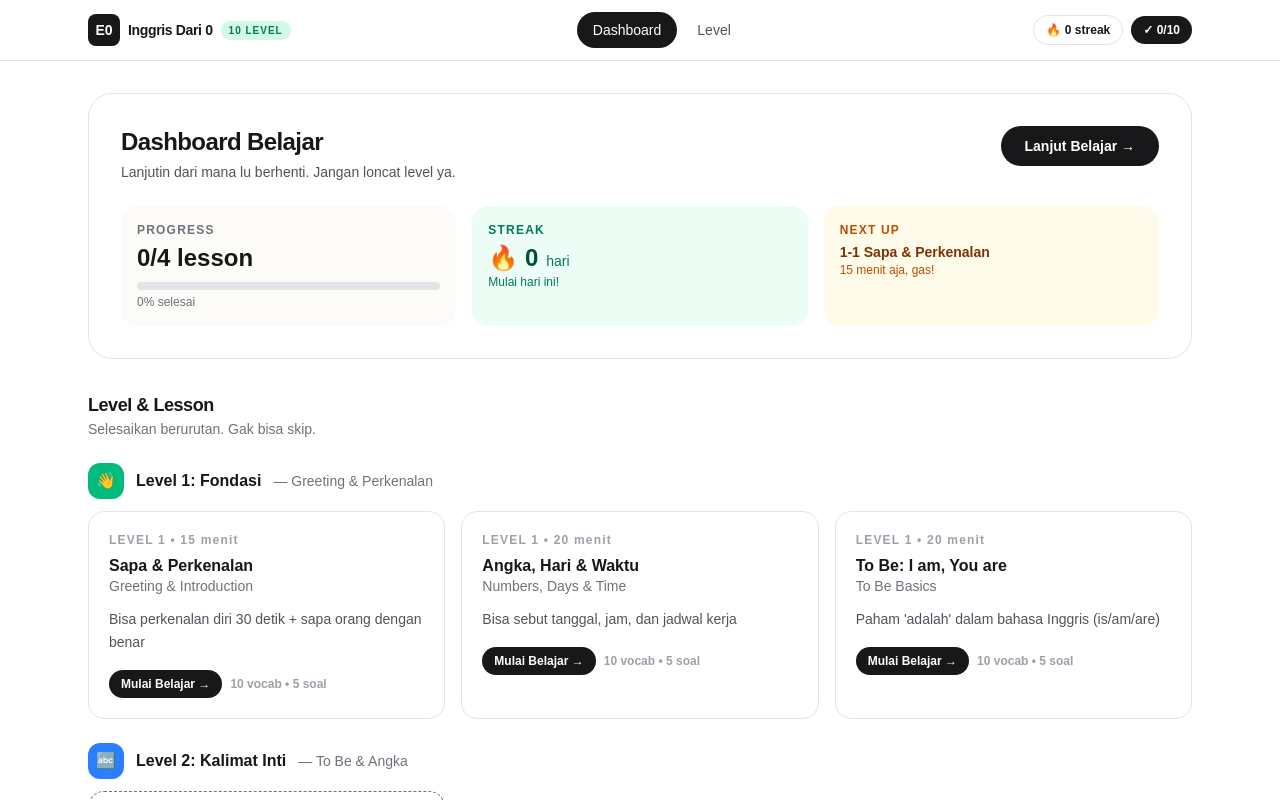
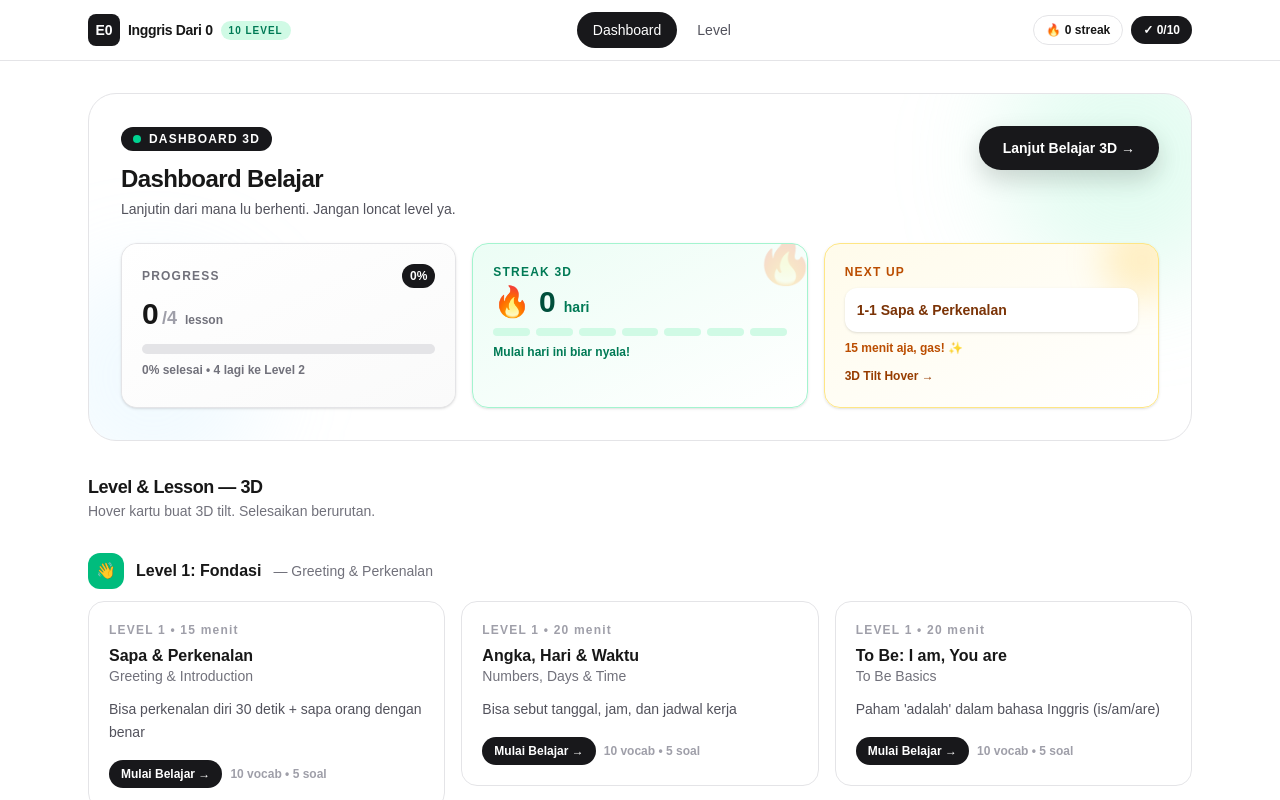
Before and after one commit to FarhanWidopratama/inggris, a Next.js app: page /dashboard in a window 1280 px wide. Shown: the top 800 px of the page. Built offline with nearby package versions, Linux system fonts and the light colour scheme.

Commit message:
feat: Dashboard 3D + Hero premium tweak (rings/spheres, streak 3D, progress anim)

```diff
--- a/src/app/dashboard/page.tsx
+++ b/src/app/dashboard/page.tsx
@@ -6,6 +6,7 @@ import LessonCard from "@/components/LessonCard";
 import { loadProgress } from "@/lib/progress";
 import type { UserProgress } from "@/lib/types";
 import Link from "next/link";
+import { motion, AnimatePresence } from "framer-motion";
 
 export default function DashboardPage() {
   const [progress, setProgress] = useState<UserProgress | null>(null);
@@ -21,113 +22,189 @@ export default function DashboardPage() {
     };
   }, []);
 
-  if (!progress) return <div className="p-8 text-center text-sm text-zinc-500">Loading...</div>;
+  if (!progress) return <div className="p-8 text-center text-sm text-zinc-500">Loading 3D Dashboard...</div>;
 
   const completedCount = progress.completedLessons.length;
   const total = lessons.length;
   const pct = Math.round((completedCount / total) * 100);
+  const level1Done = ["1-1", "1-2", "1-3"].every((id) => progress.completedLessons.includes(id));
 
-  // Lock logic: Level 2+ locked until previous level done
-  // For MVP: only Level 1 lessons unlocked, Level 2 locked unless 1-1,1-2,1-3 done
-  const level1Done = ["1-1", "1-2", "1-3"].every((id) => progress.completedLessons.includes(id));
+  const nextLessonLabel =
+    !progress.completedLessons.includes("1-1")
+      ? "1-1 Sapa & Perkenalan"
+      : !progress.completedLessons.includes("1-2")
+        ? "1-2 Angka, Hari & Waktu"
+        : !progress.completedLessons.includes("1-3")
+          ? "1-3 To Be: I am..."
+          : "2-1 This/That (kebuka!)";
 
   return (
     <div className="mx-auto max-w-6xl px-4 py-8 sm:px-6">
-      {/* Header */}
-      <div className="rounded-[24px] border border-zinc-200 bg-white p-6 sm:p-8">
-        <div className="flex flex-wrap items-start justify-between gap-4">
+      {/* Header 3D */}
+      <motion.div
+        initial={{ opacity: 0, y: 20 }}
+        animate={{ opacity: 1, y: 0 }}
+        transition={{ duration: 0.6, ease: [0.22, 1, 0.36, 1] }}
+        className="relative overflow-hidden rounded-[28px] border border-zinc-200 bg-white p-6 sm:p-8"
+        style={{ perspective: 1200 }}
+      >
+        {/* bg orbs */}
+        <div className="pointer-events-none absolute -right-16 -top-16 h-64 w-64 rounded-full bg-emerald-200/30 blur-[50px]" />
+        <div className="pointer-events-none absolute -left-12 -bottom-12 h-56 w-56 rounded-full bg-sky-200/20 blur-[45px]" />
+
+        <div className="relative flex flex-wrap items-start justify-between gap-4">
           <div>
-            <h1 className="text-2xl font-extrabold tracking-tight">Dashboard Belajar</h1>
+            <motion.div initial={{ scale: 0.9, opacity: 0 }} animate={{ scale: 1, opacity: 1 }} transition={{ delay: 0.2 }} className="inline-flex items-center gap-2 rounded-full bg-zinc-900 px-3 py-1 text-xs font-black tracking-widest text-white">
+              <span className="h-2 w-2 animate-pulse rounded-full bg-emerald-400" /> DASHBOARD 3D
+            </motion.div>
+            <h1 className="mt-3 text-2xl font-black tracking-tight">Dashboard Belajar</h1>
             <p className="mt-1 text-sm text-zinc-600">Lanjutin dari mana lu berhenti. Jangan loncat level ya.</p>
           </div>
-          <Link href="/learn/1-1" className="rounded-full bg-zinc-900 px-6 py-2.5 text-sm font-bold text-white hover:bg-black">
-            Lanjut Belajar →
-          </Link>
+          <motion.div whileHover={{ scale: 1.04, rotate: 0.6 }} whileTap={{ scale: 0.97 }}>
+            <Link href="/learn/1-1" className="inline-flex rounded-full bg-zinc-900 px-6 py-3 text-sm font-black text-white shadow-[0_10px_24px_rgba(0,0,0,0.16)] hover:bg-black">
+              Lanjut Belajar 3D →
+            </Link>
+          </motion.div>
         </div>
 
-        <div className="mt-6 grid gap-4 sm:grid-cols-3">
-          <div className="rounded-2xl bg-[#fcfbf8] p-4">
-            <div className="text-xs font-bold tracking-widest text-zinc-500">PROGRESS</div>
-            <div className="mt-1 text-2xl font-extrabold">{completedCount}/{total} lesson</div>
-            <div className="mt-2 h-2 overflow-hidden rounded-full bg-zinc-200">
-              <div className="h-full bg-zinc-900 transition-all" style={{ width: `${pct}%` }} />
+        <div className="relative mt-6 grid gap-4 sm:grid-cols-3" style={{ perspective: 1000 }}>
+          {/* PROGRESS 3D */}
+          <motion.div
+            whileHover={{ y: -6, rotateX: 4, rotateY: -3, scale: 1.02 }}
+            transition={{ type: "spring", stiffness: 300, damping: 18 }}
+            style={{ transformStyle: "preserve-3d" }}
+            className="relative overflow-hidden rounded-2xl border border-zinc-200 bg-[#fcfbf8] p-5 shadow-sm"
+          >
+            <div className="absolute inset-0 bg-gradient-to-br from-white to-zinc-50" />
+            <div className="relative">
+              <div className="flex items-center justify-between">
+                <span className="text-xs font-black tracking-widest text-zinc-500">PROGRESS</span>
+                <motion.span animate={{ scale: [1, 1.08, 1] }} transition={{ duration: 2, repeat: Infinity }} className="rounded-full bg-zinc-900 px-2 py-1 text-xs font-black text-white">{pct}%</motion.span>
+              </div>
+              <div className="mt-2 flex items-baseline gap-1">
+                <motion.span key={completedCount} initial={{ scale: 0.8 }} animate={{ scale: 1 }} className="text-3xl font-black tracking-tight">{completedCount}</motion.span>
+                <span className="text-lg font-bold text-zinc-400">/{total}</span>
+                <span className="ml-1 text-xs font-bold text-zinc-500">lesson</span>
+              </div>
+              <div className="mt-3 h-2.5 overflow-hidden rounded-full bg-zinc-200">
+                <motion.div initial={{ width: 0 }} animate={{ width: `${pct}%` }} transition={{ duration: 1.2, ease: [0.22, 1, 0.36, 1], delay: 0.3 }} className="h-full rounded-full bg-gradient-to-r from-emerald-500 to-sky-500" />
+              </div>
+              <div className="mt-2 text-xs font-semibold text-zinc-500">{pct}% selesai • {total - completedCount} lagi ke Level 2</div>
             </div>
-            <div className="mt-1 text-xs text-zinc-500">{pct}% selesai</div>
-          </div>
-          <div className="rounded-2xl bg-emerald-50 p-4">
-            <div className="text-xs font-bold tracking-widest text-emerald-700">STREAK</div>
-            <div className="mt-1 flex items-baseline gap-2">
-              <span className="text-2xl font-extrabold text-emerald-900">🔥 {progress.streak}</span>
-              <span className="text-sm text-emerald-700">hari</span>
+          </motion.div>
+
+          {/* STREAK 3D */}
+          <motion.div
+            whileHover={{ y: -6, rotateX: 4, rotateY: 3, scale: 1.02 }}
+            transition={{ type: "spring", stiffness: 300, damping: 18 }}
+            style={{ transformStyle: "preserve-3d" }}
+            className="relative overflow-hidden rounded-2xl border border-emerald-200 bg-gradient-to-br from-emerald-50 to-white p-5 shadow-sm"
+          >
+            <motion.div animate={{ rotate: [0, 8, -6, 0], scale: [1, 1.12, 1] }} transition={{ duration: 1.8, repeat: Infinity, repeatDelay: 2.5 }} className="absolute -right-2 -top-2 text-5xl opacity-20">🔥</motion.div>
+            <div className="relative">
+              <div className="text-xs font-black tracking-widest text-emerald-700">STREAK 3D</div>
+              <div className="mt-1 flex items-baseline gap-2">
+                <motion.span key={progress.streak} initial={{ y: 12, opacity: 0 }} animate={{ y: 0, opacity: 1 }} className="text-3xl font-black text-emerald-900">🔥 {progress.streak}</motion.span>
+                <span className="text-sm font-bold text-emerald-700">hari</span>
+              </div>
+              <div className="mt-2 flex gap-1.5">
+                {Array.from({ length: 7 }).map((_, i) => (
+                  <motion.span key={i} initial={{ scale: 0 }} animate={{ scale: 1 }} transition={{ delay: 0.4 + i * 0.06 }} className={`h-2 flex-1 rounded-full ${i < progress.streak ? "bg-emerald-500" : "bg-emerald-100"}`} />
+                ))}
+              </div>
+              <div className="mt-2 text-xs font-semibold text-emerald-700">{progress.lastStudyDate ? `Terakhir: ${progress.lastStudyDate}` : "Mulai hari ini biar nyala!"}</div>
             </div>
-            <div className="text-xs text-emerald-700">{progress.lastStudyDate ? `Terakhir: ${progress.lastStudyDate}` : "Mulai hari ini!"}</div>
-          </div>
-          <div className="rounded-2xl bg-amber-50 p-4">
-            <div className="text-xs font-bold tracking-widest text-amber-700">NEXT UP</div>
-            <div className="mt-1 text-sm font-bold text-amber-900">
-              {!progress.completedLessons.includes("1-1") && "1-1 Sapa & Perkenalan"}
-              {progress.completedLessons.includes("1-1") && !progress.completedLessons.includes("1-2") && "1-2 Angka, Hari & Waktu"}
-              {progress.completedLessons.includes("1-2") && !progress.completedLessons.includes("1-3") && "1-3 To Be: I am..."}
-              {level1Done && "2-1 This/That (kebuka!)"}
+          </motion.div>
+
+          {/* NEXT UP 3D */}
+          <motion.div
+            whileHover={{ y: -6, rotateX: -4, rotateY: 3, scale: 1.02 }}
+            transition={{ type: "spring", stiffness: 300, damping: 18 }}
+            style={{ transformStyle: "preserve-3d" }}
+            className="relative overflow-hidden rounded-2xl border border-amber-200 bg-gradient-to-br from-amber-50 to-white p-5 shadow-sm"
+          >
+            <div className="absolute -right-6 -top-6 h-20 w-20 rounded-full bg-amber-400/20 blur-[18px]" />
+            <div className="relative">
+              <div className="text-xs font-black tracking-widest text-amber-700">NEXT UP</div>
+              <AnimatePresence mode="wait">
+                <motion.div key={nextLessonLabel} initial={{ y: 8, opacity: 0 }} animate={{ y: 0, opacity: 1 }} exit={{ y: -8, opacity: 0 }} className="mt-2 rounded-xl bg-white p-3 text-sm font-black text-amber-900 shadow-sm">
+                  {nextLessonLabel}
+                </motion.div>
+              </AnimatePresence>
+              <div className="mt-2 text-xs font-bold text-amber-700">15 menit aja, gas! ✨</div>
+              <motion.div whileHover={{ x: 4 }} className="mt-3 inline-flex items-center gap-1 text-xs font-black text-amber-800">3D Tilt Hover →</motion.div>
             </div>
-            <div className="text-xs text-amber-700">15 menit aja, gas!</div>
-          </div>
+          </motion.div>
         </div>
-      </div>
+      </motion.div>
 
-      {/* Levels */}
-      <div id="levels" className="mt-8">
-        <h2 className="text-lg font-extrabold tracking-tight">Level & Lesson</h2>
-        <p className="text-sm text-zinc-500">Selesaikan berurutan. Gak bisa skip.</p>
-      </div>
+      {/* Levels 3D Tilt */}
+      <motion.div initial={{ opacity: 0 }} whileInView={{ opacity: 1 }} viewport={{ once: true }} className="mt-8">
+        <h2 className="text-lg font-black tracking-tight">Level & Lesson — 3D</h2>
+        <p className="text-sm text-zinc-500">Hover kartu buat 3D tilt. Selesaikan berurutan.</p>
+      </motion.div>
 
-      {levels.map((lvl) => {
+      {levels.map((lvl, lvlIdx) => {
         const lvlLessons = lessons.filter((l) => l.levelId === lvl.id);
         if (lvlLessons.length === 0) {
           return (
-            <div key={lvl.id} className="mt-6 rounded-2xl border border-dashed border-zinc-300 bg-white/60 p-6">
+            <motion.div
+              key={lvl.id}
+              initial={{ opacity: 0, y: 20 }}
+              whileInView={{ opacity: 1, y: 0 }}
+              viewport={{ once: true }}
+              transition={{ delay: lvlIdx * 0.04 }}
+              whileHover={{ y: -6, scale: 1.01 }}
+              className="mt-6 rounded-2xl border border-dashed border-zinc-300 bg-white/60 p-6 backdrop-blur"
+            >
               <div className="flex items-center gap-3">
                 <span className={`flex h-9 w-9 items-center justify-center rounded-xl text-white ${lvl.color}`}>{lvl.icon}</span>
                 <div>
                   <div className="text-xs font-bold tracking-widest text-zinc-400">LEVEL {lvl.id}</div>
                   <div className="font-bold">{lvl.title} • {lvl.titleEn}</div>
                 </div>
-                <span className="ml-auto rounded-full bg-zinc-100 px-3 py-1 text-xs font-bold text-zinc-500">SOON</span>
+                <span className="ml-auto rounded-full bg-zinc-100 px-3 py-1 text-xs font-bold text-zinc-500">SOON • 3D Locked</span>
               </div>
               <p className="mt-2 text-sm text-zinc-500">{lvl.description} — Akan hadir setelah Level {lvl.id - 1} selesai.</p>
-            </div>
+            </motion.div>
           );
         }
         return (
-          <div key={lvl.id} className="mt-6">
-            <div className="flex items-center gap-3">
-              <span className={`flex h-9 w-9 items-center justify-center rounded-xl text-white ${lvl.color}`}>{lvl.icon}</span>
-              <h3 className="font-bold">Level {lvl.id}: {lvl.title}</h3>
+          <div key={lvl.id} className="mt-8">
+            <motion.div initial={{ opacity: 0, x: -12 }} whileInView={{ opacity: 1, x: 0 }} viewport={{ once: true }} className="flex items-center gap-3">
+              <motion.span whileHover={{ rotate: 10, scale: 1.1 }} className={`flex h-9 w-9 items-center justify-center rounded-xl text-white ${lvl.color}`}>{lvl.icon}</motion.span>
+              <h3 className="font-black">Level {lvl.id}: {lvl.title}</h3>
               <span className="text-sm text-zinc-500">— {lvl.description}</span>
-            </div>
-            <div className="mt-3 grid gap-4 sm:grid-cols-2 lg:grid-cols-3">
-              {lvlLessons.map((ls) => {
+            </motion.div>
+            <div className="mt-3 grid gap-4 sm:grid-cols-2 lg:grid-cols-3" style={{ perspective: 1100 }}>
+              {lvlLessons.map((ls, i) => {
                 const isCompleted = progress.completedLessons.includes(ls.id);
                 const locked = lvl.id === 2 && !level1Done && ls.id === "2-1";
-                return <LessonCard key={ls.id} lesson={ls} completed={isCompleted} locked={locked} />;
+                return (
+                  <motion.div
+                    key={ls.id}
+                    initial={{ opacity: 0, y: 24, rotateX: -6 }}
+                    whileInView={{ opacity: 1, y: 0, rotateX: 0 }}
+                    viewport={{ once: true }}
+                    transition={{ delay: i * 0.06, duration: 0.5, ease: [0.22, 1, 0.36, 1] }}
+                    whileHover={!locked ? { y: -10, rotateY: -5, rotateX: 5, scale: 1.03 } : undefined}
+                    style={{ transformStyle: "preserve-3d" }}
+                  >
+                    <LessonCard lesson={ls} completed={isCompleted} locked={locked} />
+                  </motion.div>
+                );
               })}
             </div>
           </div>
         );
       })}
 
-      <div className="mt-10 rounded-2xl border border-zinc-200 bg-white p-6">
-        <h3 className="font-bold">Mau connect Supabase (Opsi B)?</h3>
+      <motion.div initial={{ opacity: 0, y: 16 }} whileInView={{ opacity: 1, y: 0 }} viewport={{ once: true }} className="mt-10 rounded-2xl border border-zinc-200 bg-white p-6">
+        <h3 className="font-black">Mau connect Supabase (Opsi B)?</h3>
         <p className="mt-1 text-sm leading-relaxed text-zinc-600">
-          Sekarang progress kesimpen di browser (localStorage) jadi langsung bisa belajar tanpa setup. Kalau mau progress kesimpen permanen & bisa dibuka di HP lain, buat project di{" "}
-          <a href="https://supabase.com" target="_blank" className="font-semibold underline">
-            supabase.com
-          </a>{" "}
-          terus isi <code className="rounded bg-zinc-100 px-1.5 py-0.5 text-xs">NEXT_PUBLIC_SUPABASE_URL</code> &{" "}
-          <code className="rounded bg-zinc-100 px-1.5 py-0.5 text-xs">NEXT_PUBLIC_SUPABASE_ANON_KEY</code> di <code className="rounded bg-zinc-100 px-1.5 py-0.5 text-xs">.env.local</code>. Schema SQL udah ada di{" "}
-          <code className="rounded bg-zinc-100 px-1.5 py-0.5 text-xs">supabase-schema.sql</code>.
+          Progress sekarang di <code className="rounded bg-zinc-100 px-1.5 py-0.5 text-xs">localStorage</code> + <code className="rounded bg-emerald-100 px-1.5 py-0.5 text-xs">Supabase Connected ✓</code> — buka di HP lain tetap sync setelah login. Schema ada di <code className="rounded bg-zinc-100 px-1.5 py-0.5 text-xs">supabase-schema.sql</code>.
         </p>
-      </div>
+      </motion.div>
     </div>
   );
 }
```
Also changed, not shown: src/components/3d/Hero3D.tsx (+72 -28 lines).
